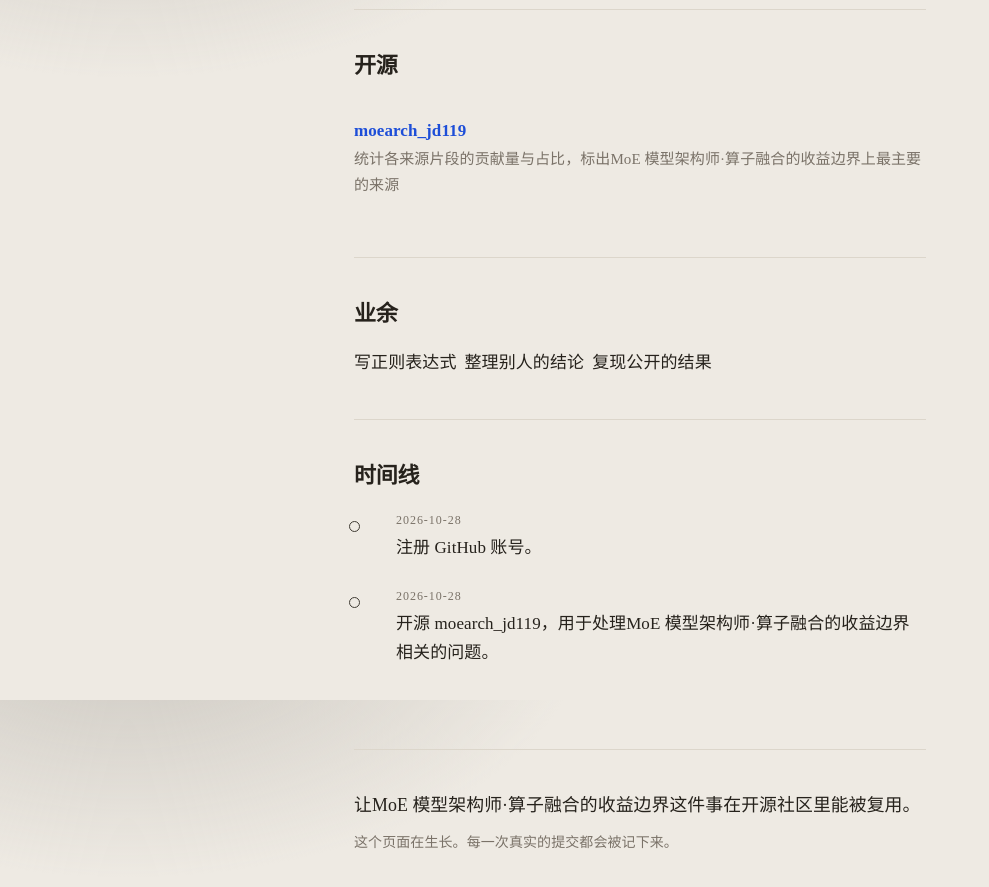
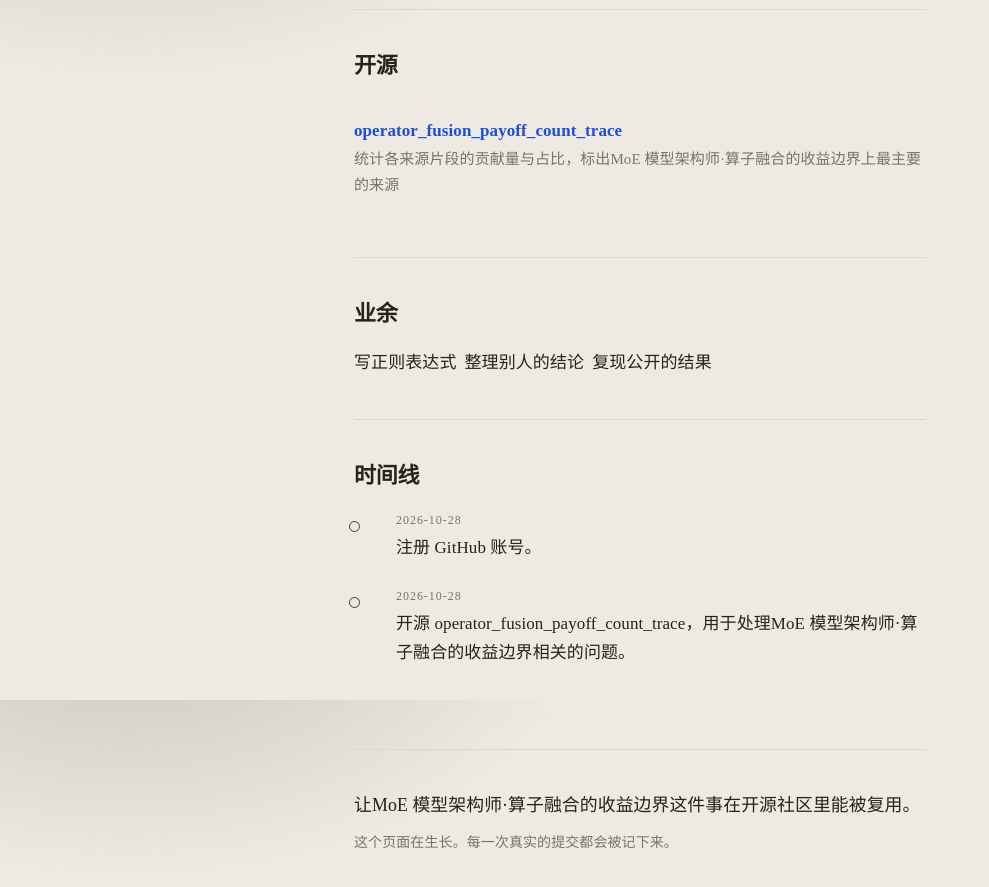
Before and after one commit to moogyberg/moogyberg.github.io, a plain HTML site: page index.html in a window 1280 px wide. Shown: the part 900-1787 px from the top of the page, without its empty margins (0-989 px from the left). Drawn offline with Linux system fonts and the light colour scheme.

Commit message:
chore: 同步仓库改名后的链接

```diff
--- a/index.html
+++ b/index.html
@@ -102,7 +102,7 @@
 <section id="work">
   <h2>开源</h2>
   <ul class="repos">
-    <li><div class="name"><a href="https://github.com/moogyberg/moearch_jd119" rel="noopener">moearch_jd119</a></div>
+    <li><div class="name"><a href="https://github.com/moogyberg/operator_fusion_payoff_count_trace" rel="noopener">operator_fusion_payoff_count_trace</a></div>
       <div class="desc">统计各来源片段的贡献量与占比，标出MoE 模型架构师·算子融合的收益边界上最主要的来源</div>
     </li>
   </ul>
@@ -126,7 +126,7 @@
     </li>
     <li>
       <span class="when">2026-10-28</span>
-      开源 moearch_jd119，用于处理MoE 模型架构师·算子融合的收益边界相关的问题。
+      开源 operator_fusion_payoff_count_trace，用于处理MoE 模型架构师·算子融合的收益边界相关的问题。
     </li>
   </ol>
 </section>
```
